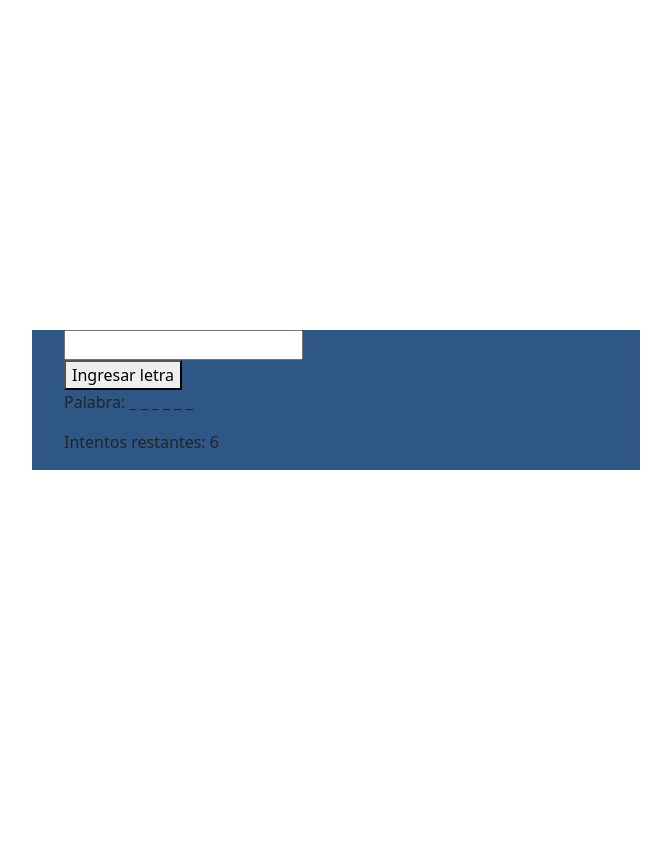
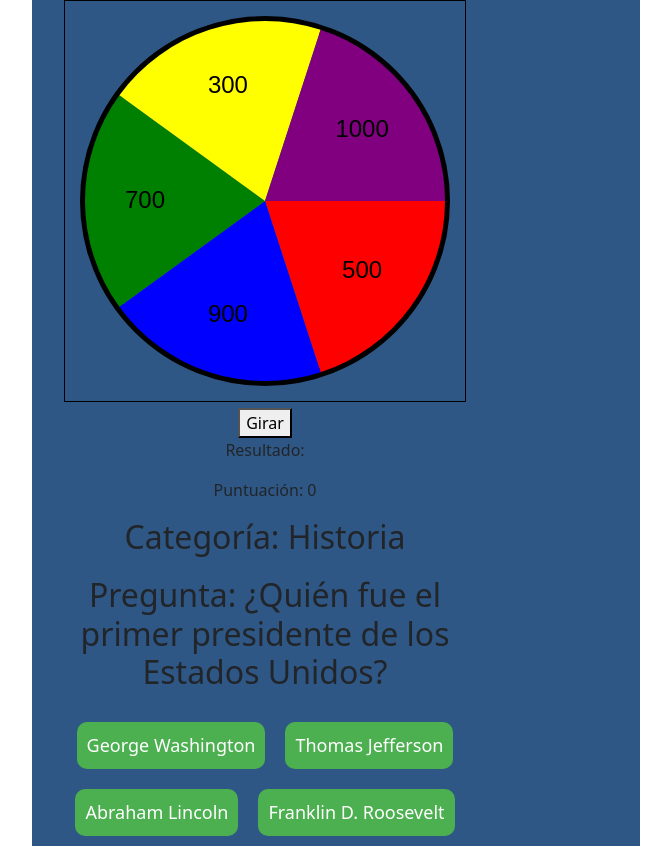
Before and after one commit to cfuemol/VUE, a Vue app: page /ruleta in a window 1280 px wide. Shown: the whole page, without its empty margins (0-671 px from the left). Before the commit the page ends 800 px from the top, so only its background shows below. Built offline with nearby package versions, Linux system fonts and the light colour scheme.

Commit message:
Update ruleta.vue

```diff
--- a/src/views/ruleta.vue
+++ b/src/views/ruleta.vue
@@ -1,10 +1,21 @@
 <template>
-    <div>
-      <input v-model="letra" @keyup.enter="ingresarLetra" />
-      <button @click="ingresarLetra">Ingresar letra</button>
-      <p>Palabra: {{ palabra }}</p>
-      <p>Intentos restantes: {{ intentosRestantes }}</p>
-      <div v-html="dibujoAhorcado"></div>
+  <div class="ruleta">
+    <canvas id="ruleta-canvas" width="400" height="400"></canvas>
+    <button @click="girarRuleta">Girar</button>
+    <p>Resultado: {{ resultado }}</p>
+    <p>Puntuación: {{ puntuacion }}</p>
+    <div class="categoria">
+      <h2>Categoría: {{ categoria }}</h2>
+    </div>
+    <div class="pregunta">
+      <h2>Pregunta: {{ pregunta }}</h2>
+    </div>
+    <div class="respuestas">
+      <button @click="seleccionarRespuesta(0)">{{ respuestas[0] }}</button>
+      <button @click="seleccionarRespuesta(1)">{{ respuestas[1] }}</button>
+      <button @click="seleccionarRespuesta(2)">{{ respuestas[2] }}</button>
+      <button @click="seleccionarRespuesta(3)">{{ respuestas[3] }}</button>
+    </div>
   </div>
 </template>
 
@@ -12,51 +23,218 @@
 export default {
   data() {
     return {
-        palabra: "_ _ _ _ _ _",
-        letra: "",
-        intentosRestantes: 6,
-        dibujoAhorcado: "",
-      };
+      resultado: '',
+      ruleta: null,
+      angulo: 0,
+      velocidad: 0,
+      puntuacion: 0,
+      categoria: '',
+      pregunta: '',
+      respuestas: [],
+      premios: [
+        { nombre: '500', angulo: 0, color: 'red' },
+        { nombre: '900', angulo: 72, color: 'blue' },
+        { nombre: '700', angulo: 144, color: 'green' },
+        { nombre: '300', angulo: 216, color: 'yellow' },
+        { nombre: '1000', angulo: 288, color: 'purple' }
+      ],
+      categorias: [
+        'Historia',
+        'Ciencia',
+        'Deportes',
+        'Música',
+        'Cine'
+      ],
+      preguntas: [
+        {
+          categoria: 'Historia',
+          pregunta: '¿Quién fue el primer presidente de los Estados Unidos?',
+          respuestas: ['George Washington', 'Thomas Jefferson', 'Abraham Lincoln', 'Franklin D. Roosevelt'],
+          respuestaCorrecta: 0
+        },
+        {
+          categoria: 'Ciencia',
+          pregunta: '¿Cuál es el planeta más grande del sistema solar?',
+          respuestas: ['Júpiter', 'Saturno', 'Urano', 'Neptuno'],
+          respuestaCorrecta: 0
+        },
+        {
+          categoria: 'Deportes',
+          pregunta: '¿Cuál es el equipo de fútbol más ganador de la Champions League?',
+          respuestas: ['Real Madrid', 'Barcelona', 'Manchester United', 'Liverpool'],
+          respuestaCorrecta: 0
+        },
+        {
+          categoria: 'Música',
+          pregunta: '¿Cuál es el álbum más vendido de todos los tiempos?',
+          respuestas: ['Thriller', 'Back in Black', 'The Dark Side of the Moon', 'Sgt. Pepper\'s Lonely Hearts Club Band'],
+          respuestaCorrecta: 0
+        },
+        {
+          categoria: 'Cine',
+          pregunta: '¿Cuál es la película más taquillera de todos los tiempos?',
+          respuestas: ['Avengers: Endgame', 'The Lion King', 'Star Wars: The Force Awakens', 'Titanic'],
+          respuestaCorrecta: 0
+        }
+      ]
+    }
+  },
+  mounted() {
+    this.ruleta = document.getElementById('ruleta-canvas');
+    this.dibujarRuleta();
+    this.seleccionarPregunta();
   },
   methods: {
-      ingresarLetra() {
-        // Comprobar si la letra es correcta
-        if (this.palabra.includes(this.letra)) {
-          // Actualizar la palabra
-          this.palabra = this.palabra.replace("_", this.letra);
+    dibujarRuleta() {
+      const ctx = this.ruleta.getContext('2d');
+      ctx.clearRect(0, 0, 400, 400);
+      ctx.beginPath();
+      ctx.arc(200, 200, 180, 0, 2 * Math.PI);
+      ctx.lineWidth = 10;
+      ctx.strokeStyle = 'black';
+      ctx.stroke();
+      this.premios.forEach((premio) => {
+        ctx.save();
+        ctx.beginPath();
+        ctx.moveTo(200, 200);
+        ctx.arc(200, 200, 180, (premio.angulo * Math.PI / 180), ((premio.angulo + 72) * Math.PI / 180));
+        ctx.lineTo(200, 200);
+        ctx.fillStyle = premio.color;
+        ctx.fill();
+        ctx.restore();
+        const textoX = 200 + (120 * Math.cos((premio.angulo + 36) * Math.PI / 180));
+        const textoY = 200 + (120 * Math.sin((premio.angulo + 36) * Math.PI / 180));
+        ctx.font = '24px Arial';
+        ctx.textAlign = 'center';
+        ctx.textBaseline = 'middle';
+        ctx.fillStyle = 'black';
+        ctx.fillText(premio.nombre, textoX, textoY);
+      });
+    },
+    girarRuleta() {
+      this.velocidad = Math.random() * 10 + 5;
+      this.angulo = 0;
+      this.resultado = '';
+      this.animarRuleta();
+    },
+    animarRuleta() {
+      this.angulo += this.velocidad;
+      this.velocidad *= 0.99;
+      const ctx = this.ruleta.getContext('2d');
+      ctx.clearRect(0, 0, 400, 400);
+      ctx.beginPath();
+      ctx.arc(200, 200, 180, 0, 2 * Math.PI);
+      ctx.lineWidth = 10;
+      ctx.strokeStyle = 'black';
+      ctx.stroke();
+      this.premios.forEach((premio) => {
+        ctx.save();
+        ctx.beginPath();
+        ctx.moveTo(200, 200);
+        ctx.arc(200, 200, 180, (premio.angulo * Math.PI / 180), ((premio.angulo + 72) * Math.PI / 180));
+        ctx.lineTo(200, 200);
+        ctx.fillStyle = premio.color;
+        ctx.fill();
+        ctx.restore();
+        const textoX = 200 + (120 * Math.cos((premio.angulo + 36) * Math.PI / 180));
+        const textoY = 200 + (120 * Math.sin((premio.angulo + 36) * Math.PI / 180));
+        ctx.font = '24px Arial';
+        ctx.textAlign = 'center';
+        ctx.textBaseline = 'middle';
+        ctx.fillStyle = 'black';
+        ctx.fillText(premio.nombre, textoX, textoY);
+      });
+      ctx.save();
+      ctx.translate(200, 200);
+      ctx.rotate(this.angulo * Math.PI / 180);
+      ctx.beginPath();
+      ctx.moveTo(0, 0);
+      ctx.lineTo(170, 0);
+      ctx.lineWidth = 5;
+      ctx.strokeStyle = 'lime';
+      ctx.stroke();
+      ctx.beginPath();
+      ctx.moveTo(180, 0);
+      ctx.lineTo(140, -10);
+      ctx.lineTo(140, 10);
+      ctx.fillStyle = 'lime';
+      ctx.fill();
+      ctx.restore();
+      if (this.velocidad > 0.1) {
+        requestAnimationFrame(this.animarRuleta);
       } else {
-          // Disminuir el número de intentos restantes
-          this.intentosRestantes--;
-          // Dibujar el ahorcado
-          this.dibujarAhorcado();
-        }
-        // Limpiar el input
-        this.letra = "";
-      },
-      dibujarAhorcado() {
-        // Dibujar el ahorcado según el número de intentos restantes
-        switch (this.intentosRestantes) {
-          case 5:
-            this.dibujoAhorcado = "<div>_______</div>";
-            break;
-          case 4:
-            this.dibujoAhorcado = "<div>_______</div><div>|</div>";
-            break;
-          case 3:
-            this.dibujoAhorcado = "<div>_______</div><div>|</div><div>/</div>";
-            break;
-          case 2:
-            this.dibujoAhorcado = "<div>_______</div><div>|</div><div>/</div><div>\\</div>";
-            break;
-          case 1:
-            this.dibujoAhorcado = "<div>_______</div><div>|</div><div>/</div><div>\\</div><div>|</div>";
-            break;
-          default:
-            this.dibujoAhorcado = "<div>_______</div><div>|</div><div>/</div><div>\\</div><div>|</div><div>_____</div>";
-            break;
+        this.resultado = this.obtenerResultado();
+        this.puntuacion += parseInt(this.resultado);
       }
     },
+    obtenerResultado() {
+      const anguloFinal = this.angulo % 360;
+      const premio = this.premios.find((premio) => {
+        return anguloFinal >= premio.angulo && anguloFinal < premio.angulo + 72;
+      });
+      return premio.nombre;
     },
-  };
+    seleccionarPregunta() {
+      const pregunta = this.preguntas[Math.floor(Math.random() * this.preguntas.length)];
+      this.categoria = pregunta.categoria;
+      this.pregunta = pregunta.pregunta;
+      this.respuestas = pregunta.respuestas;
+    },
+    seleccionarRespuesta(index) {
+      const pregunta = this.preguntas.find((pregunta) => {
+        return pregunta.pregunta === this.pregunta;
+      });
+      if (index === pregunta.respuestaCorrecta) {
+        alert('Correcto!');
+        this.puntuacion += 100;
+      } else {
+        alert('Incorrecto!');
+      }
+      this.seleccionarPregunta();
+    }
+  }
+}
+</script>
 
-</script>
+<style>
+
+.ruleta {
+  text-align: center;
+}
+
+#ruleta-canvas {
+  border: 1px solid black;
+}
+
+.categoria {
+  font-size: 24px;
+  font-weight: bold;
+  margin-bottom: 20px;
+}
+
+.pregunta {
+  font-size: 24px;
+  font-weight: bold;
+  margin-bottom: 20px;
+}
+
+.respuestas {
+  margin-top: 20px;
+}
+
+.respuestas button {
+  margin: 10px;
+  padding: 10px;
+  font-size: 18px;
+  border: none;
+  border-radius: 10px;
+  background-color: #4CAF50;
+  color: #fff;
+  cursor: pointer;
+}
+
+.respuestas button:hover {
+  background-color: #3e8e41;
+}
+
+</style>
```
Lines whose indentation alone changed are shown as unchanged.
